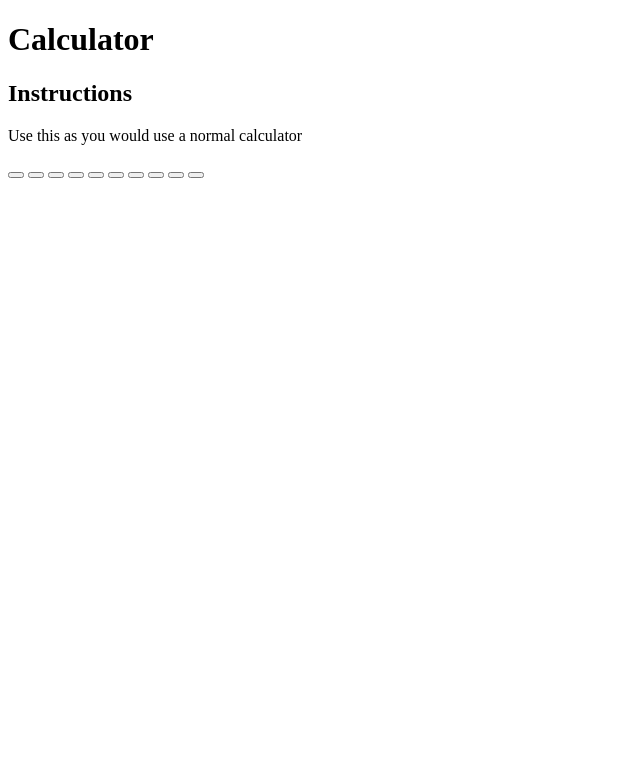
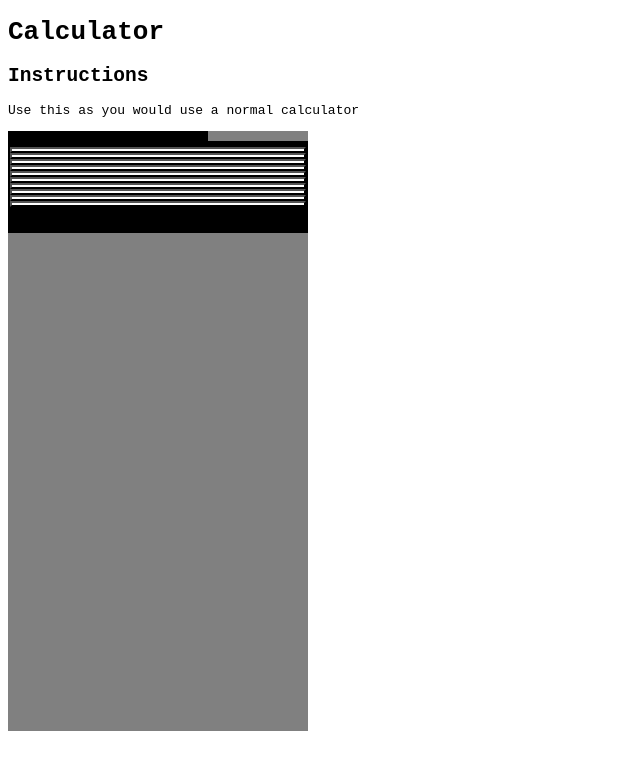
Before and after one commit to nic116seitz/calculator, a plain HTML site: page index.html in a window 1280 px wide. Shown: the whole page, without its empty margins (0-640 px from the left). Drawn offline with Linux system fonts and the light colour scheme.

Commit message:
CSS link Linked CSS and started styling the calculator

```diff
--- a/index.html
+++ b/index.html
@@ -3,6 +3,7 @@
 <head>
   <meta charset="UTF-8">
   <meta name="viewport" content="width=device-width, initial-scale=1.0">
+    <link rel="stylesheet"  href="style.css">
   <title>Nic116seitz's Calculator</title>
 </head>
 <body>
--- a/style.css
+++ b/style.css
@@ -5,10 +5,24 @@
    }
 
 .cal {
+  display: flex;
+}
+
+.cal {
   border: 2px solid black;
   font-size: 24px;
+  flex-direction: column;
 }
 
 #calBorder {
   background-color: grey;
+  width: 300px;
+  height: 600px;
 }
+
+#calViewPort {
+  background-color: black;
+  width: 200px;
+  height: 10px;
+  border: transparent;
+}
```
